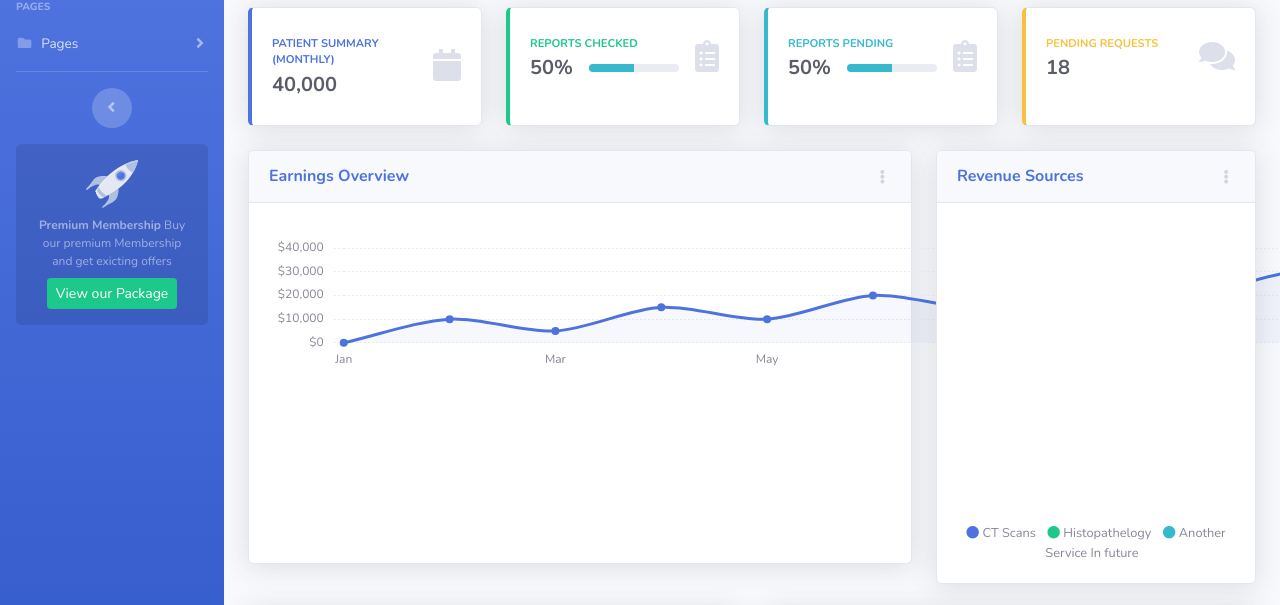
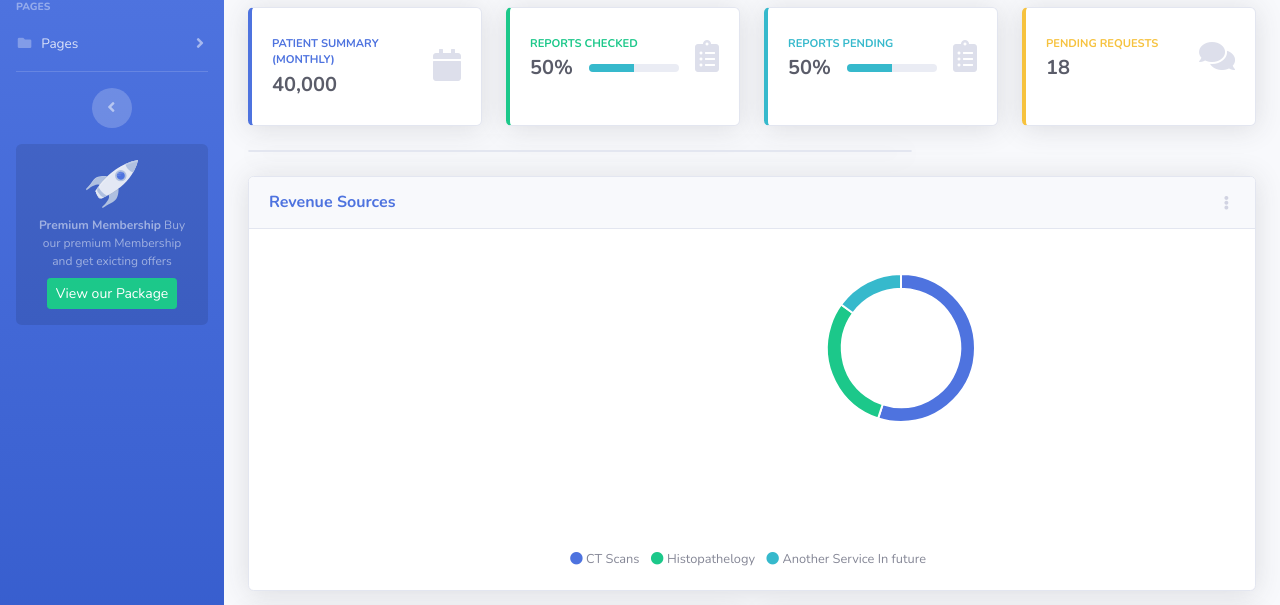
Before and after one commit to Sidddev15/Dashboard, a website with bundled scripts: page index.html in a window 1280 px wide. Shown: the part 145-750 px from the top of the page. Built offline with nearby package versions, Linux system fonts and the light colour scheme.

Commit message:
third Commit

```diff
--- a/index.html
+++ b/index.html
@@ -486,9 +486,9 @@
                             <div class="col-xl-8 col-lg-7">
                                 <div class="card shadow mb-4">
                                     <!-- Card Header - Dropdown -->
-                                    <div
+                                    <!-- <div
                                         class="card-header py-3 d-flex flex-row align-items-center justify-content-between">
-                                        <h6 class="m-0 font-weight-bold text-primary">Earnings Overview</h6>
+                                        <h6 class="m-0 font-weight-bold text-primary">Predicted CT Images</h6>
                                         <div class="dropdown no-arrow">
                                             <a class="dropdown-toggle" href="#" role="button" id="dropdownMenuLink"
                                                 data-toggle="dropdown" aria-haspopup="true" aria-expanded="false">
@@ -503,18 +503,18 @@
                                                 <a class="dropdown-item" href="#">Something else here</a>
                                             </div>
                                         </div>
-                                    </div>
+                                    </div> -->
                                     <!-- Card Body -->
-                                    <div class="card-body">
+                                    <!-- <div class="card-body">
                                         <div class="chart-area">
                                             <canvas id="myAreaChart"></canvas>
                                         </div>
-                                    </div>
+                                    </div> -->
                                 </div>
                             </div>
 
                             <!-- Pie Chart -->
-                            <div class="col-xl-4 col-lg-5">
+                            <div class="col-xl-12 col-lg-12">
                                 <div class="card shadow mb-4">
                                     <!-- Card Header - Dropdown -->
                                     <div
```
Also changed, not shown: img/Nodule.jpg (added).
